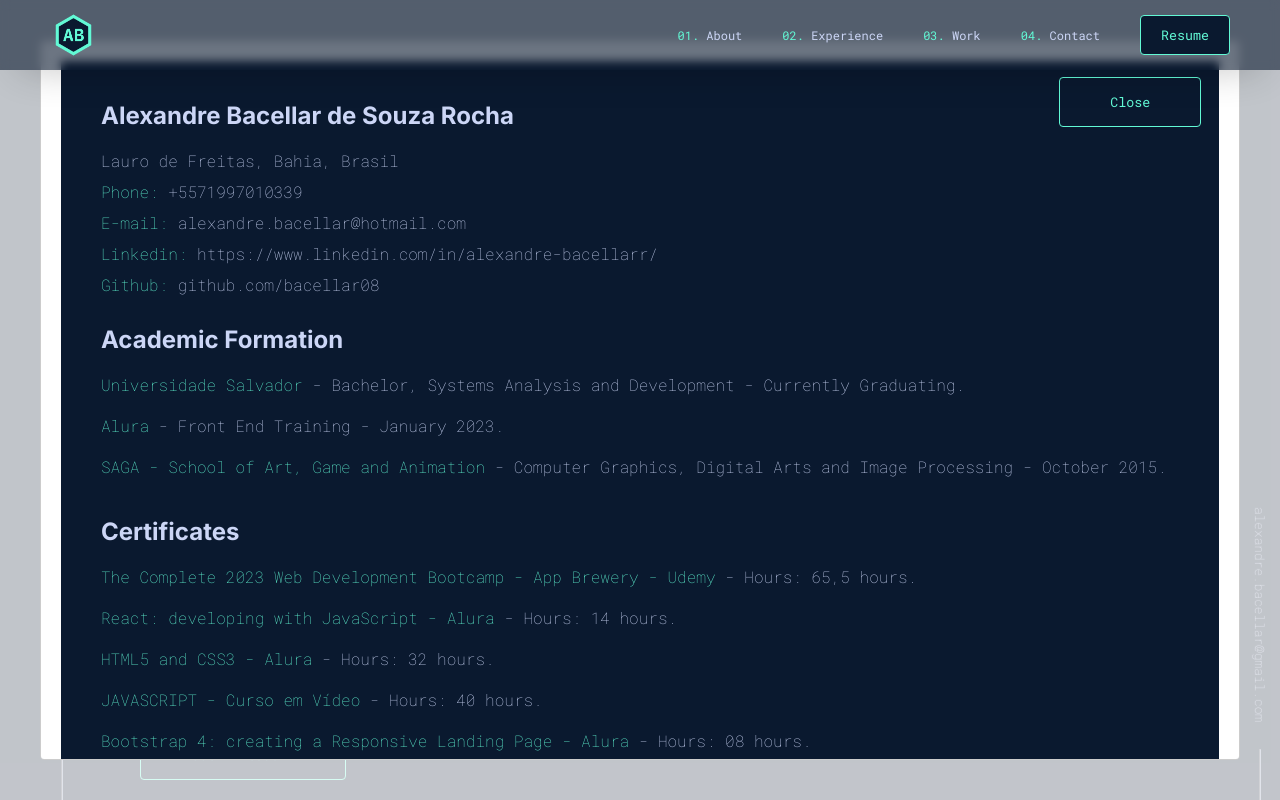
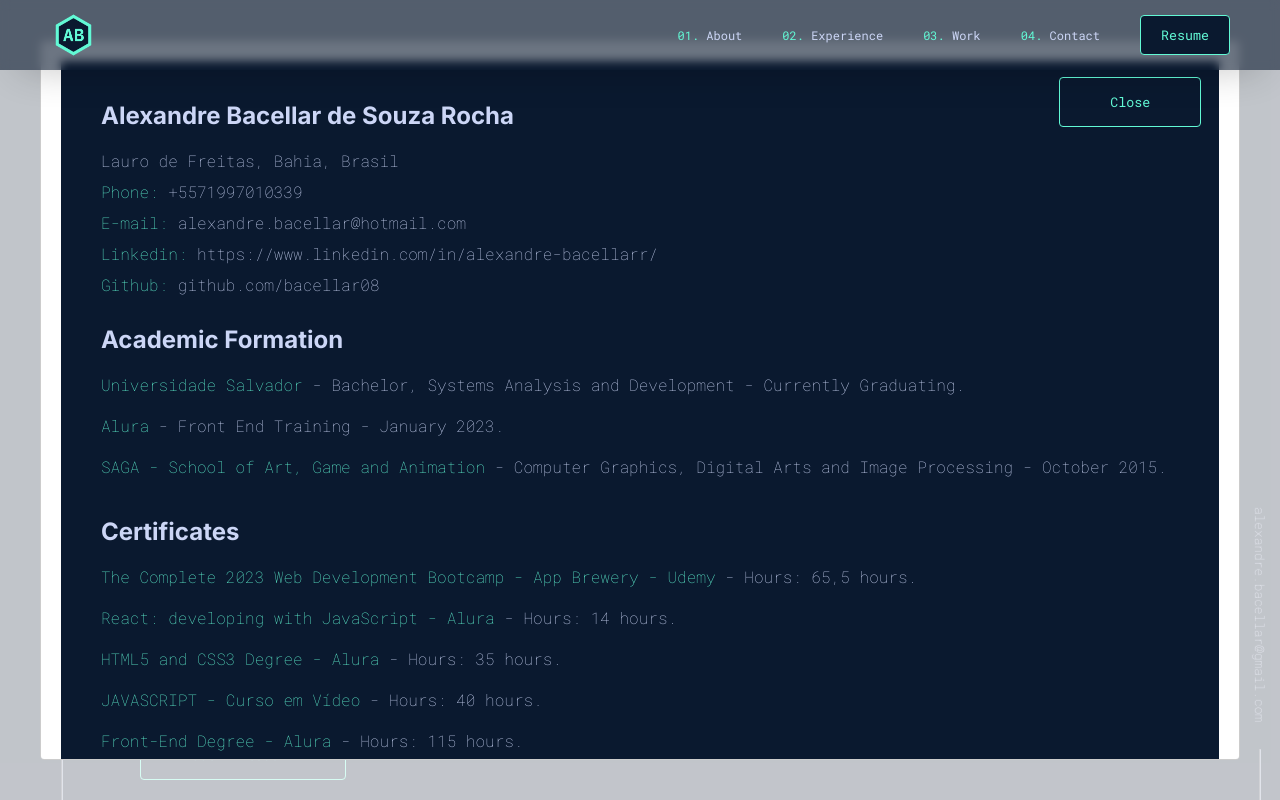
Before and after one commit to bacellar08/bacellar08.github.io, a React (Create React App) app: page / in a window 1280 px wide. Both pictures are taken after a click on the button "Resume". Shown: the top 800 px of the page. Built offline with nearby package versions, Linux system fonts and the light colour scheme.

Commit message:
Resume Update

```diff
--- a/src/components/MyResume.jsx
+++ b/src/components/MyResume.jsx
@@ -34,9 +34,9 @@
 <ul>
 <li><span>The Complete 2023 Web Development Bootcamp - App Brewery - Udemy</span> - Hours: 65,5 hours.</li>
 <li><span>React: developing with JavaScript - Alura</span> - Hours: 14 hours.</li>
-<li><span>HTML5 and CSS3 - Alura</span> - Hours: 32 hours.</li>
+<li><span>HTML5 and CSS3 Degree - Alura</span> - Hours: 35 hours.</li>
 <li><span>JAVASCRIPT - Curso em Vídeo</span> - Hours: 40 hours.</li>
-<li><span>Bootstrap 4: creating a Responsive Landing Page - Alura</span> - Hours: 08 hours.</li>
+<li><span>Front-End Degree - Alura</span> - Hours: 115 hours.</li>
 </ul>
 </div>
 
@@ -53,8 +53,9 @@
 <h2>Professional Experiences</h2>
 <h3>Informind</h3>
 <ul>
-<li>Position: Art Director</li>
+<li>Position: Art Director / Web Developer</li>
 <li>Period: August 2020 - November 2021.</li>
+<li>Creation and development of landing pages.</li>
 <li>Photography, editing and image capturing. Creation of logos and visual identity. Creation of arts for social media.</li>
 </ul>
 
```
